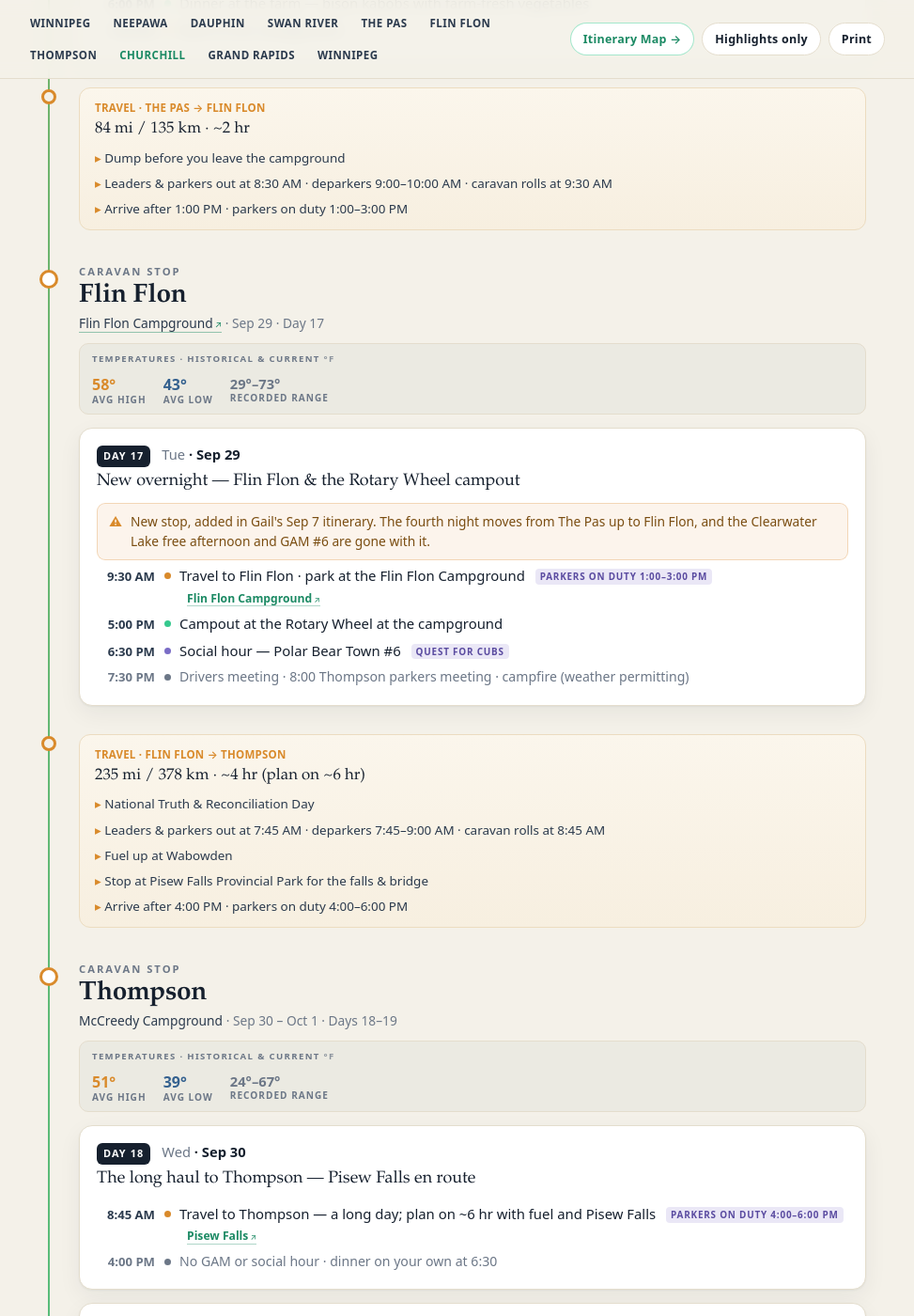
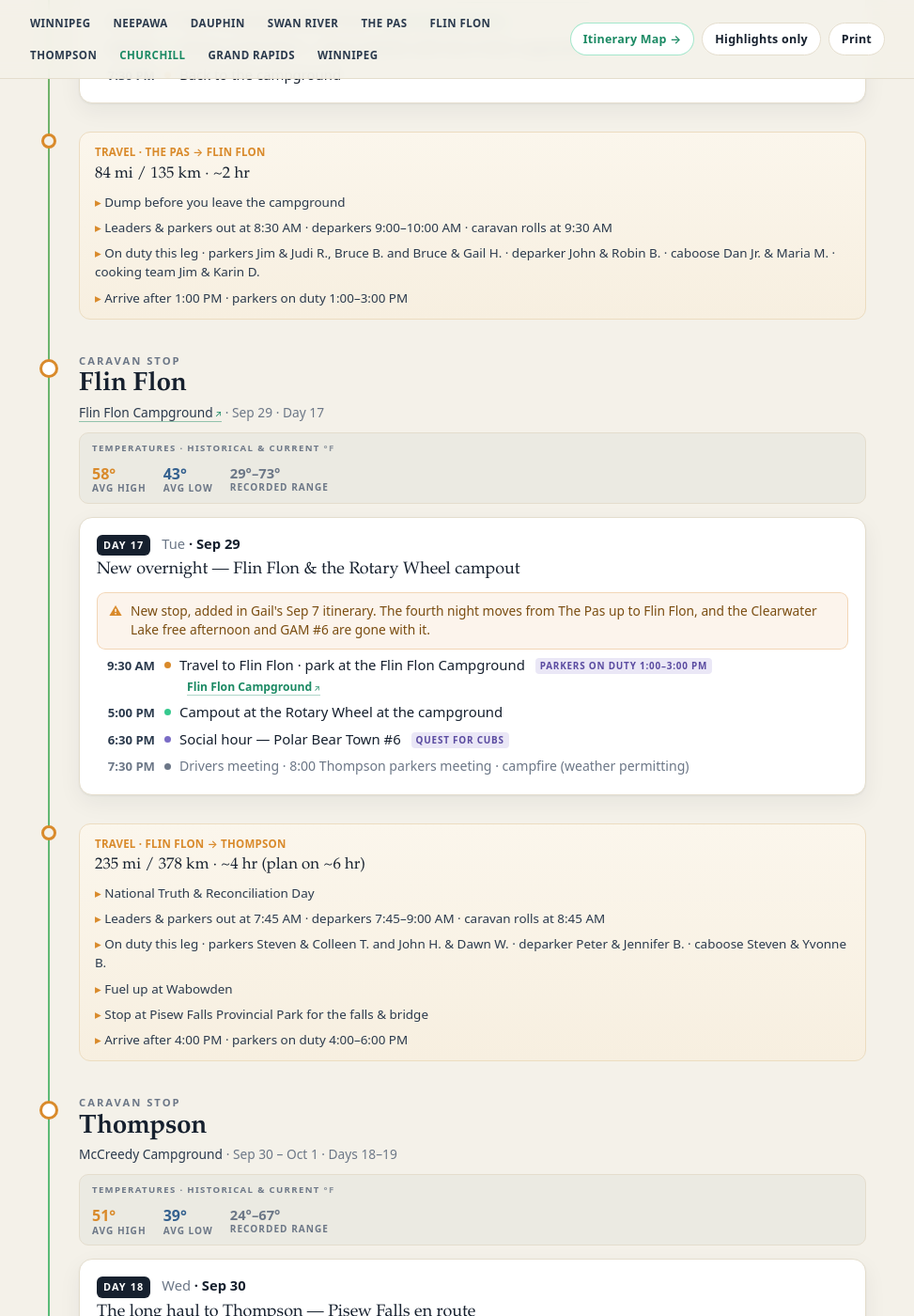
Before and after one commit to snthor-phd/polar-bears-2026, a Jekyll site: the page built from itinerary/index.html, in a window 1280 px wide and 1400 px high, scrolled down 6713 px. Shown: the whole window at 94% size, without its empty margins (158-1131 px from the left). Built offline with Jekyll 4.4.1, drawn with Linux system fonts in a browser that asks for light colours; some of the changed text lies outside the part shown.

Commit message:
Add the on-duty crews for the remaining northbound and homebound legs
The Pas, Flin Flon, Thompson and Grand Rapids legs, from the Sep 13 travel guide pages. The final Grand Rapids to Winnipeg leg has no page yet. Surnames as initials, no member numbers.

Co-Authored-By: Claude Opus 5 <noreply@anthropic.com>

Claude-Session: https://claude.ai/code/session_01Qb6YmD1yXZCoZS3EnvskiL

```diff
--- a/_data/itinerary.json
+++ b/_data/itinerary.json
@@ -692,6 +692,7 @@
    "notes": [
     "Dump before you leave the campground",
     "Leaders &amp; parkers out at 8:30 AM · deparkers 9:00–10:00 AM · caravan rolls at 9:30 AM",
+    "On duty this leg · parkers Steven &amp; Yvonne B., Robert &amp; Jody C. and Jim &amp; Dwana G. · deparker Daniel &amp; Laurie V. · caboose Keith &amp; Missy L.",
     "Arrive after 2:00 PM · parkers on duty 2:00–4:00 PM"
    ]
   },
@@ -859,6 +860,7 @@
    "notes": [
     "Dump before you leave the campground",
     "Leaders &amp; parkers out at 8:30 AM · deparkers 9:00–10:00 AM · caravan rolls at 9:30 AM",
+    "On duty this leg · parkers Jim &amp; Judi R., Bruce B. and Bruce &amp; Gail H. · deparker John &amp; Robin B. · caboose Dan Jr. &amp; Maria M. · cooking team Jim &amp; Karin D.",
     "Arrive after 1:00 PM · parkers on duty 1:00–3:00 PM"
    ]
   },
@@ -921,6 +923,7 @@
    "notes": [
     "National Truth &amp; Reconciliation Day",
     "Leaders &amp; parkers out at 7:45 AM · deparkers 7:45–9:00 AM · caravan rolls at 8:45 AM",
+    "On duty this leg · parkers Steven &amp; Colleen T. and John H. &amp; Dawn W. · deparker Peter &amp; Jennifer B. · caboose Steven &amp; Yvonne B.",
     "Fuel up at Wabowden",
     "Stop at Pisew Falls Provincial Park for the falls &amp; bridge",
     "Arrive after 4:00 PM · parkers on duty 4:00–6:00 PM"
@@ -1397,6 +1400,7 @@
    "dist": "205 mi / 330 km · ~3 hr 38 min",
    "notes": [
     "Leaders &amp; parkers out at 8:00 AM · deparkers 8:30–9:30 AM · caravan rolls at 9:00 AM",
+    "On duty this leg · parkers George &amp; Sheryl M., Keith &amp; Missy L. and Chris &amp; Kay O. · deparker Jim &amp; Dwana G. · caboose Bruce B.",
     "Fuel up at Wabowden",
     "Arrive after 3:00 PM · parkers on duty 3:00–5:00 PM"
    ]
```
